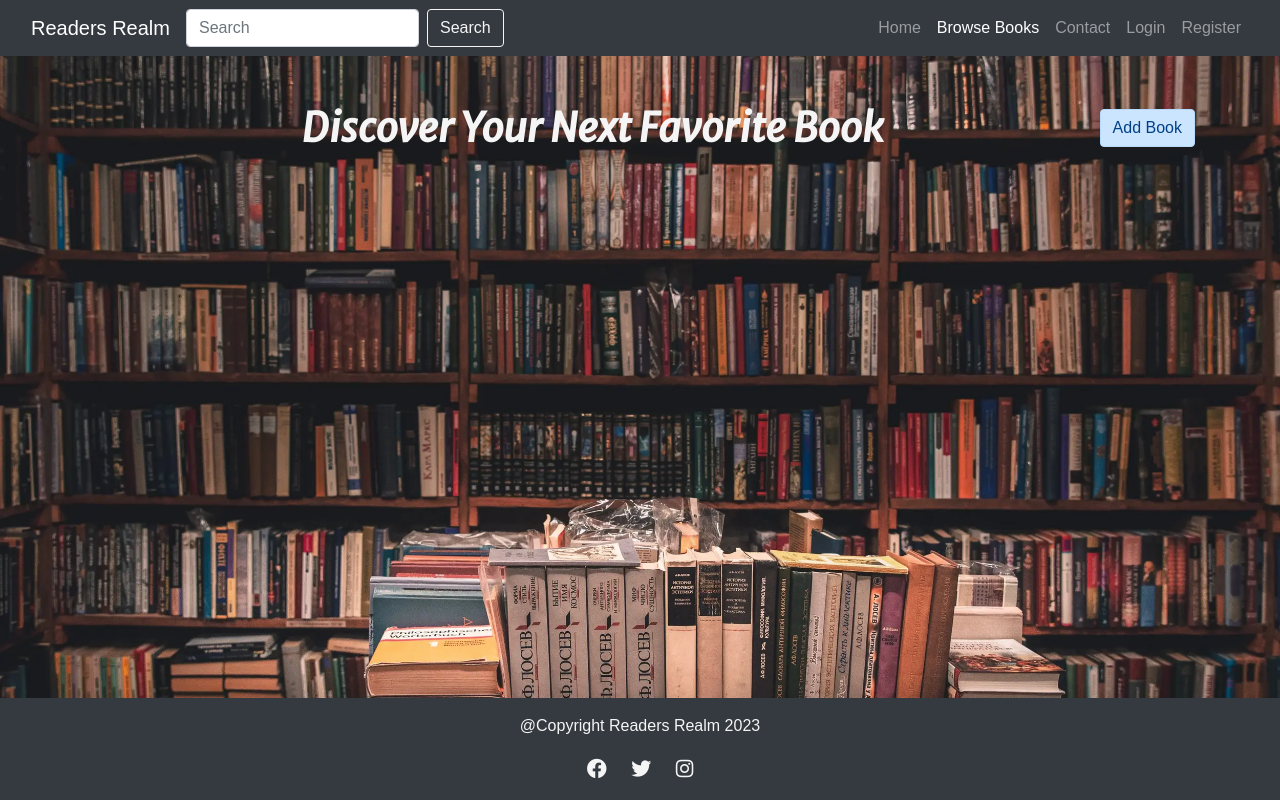
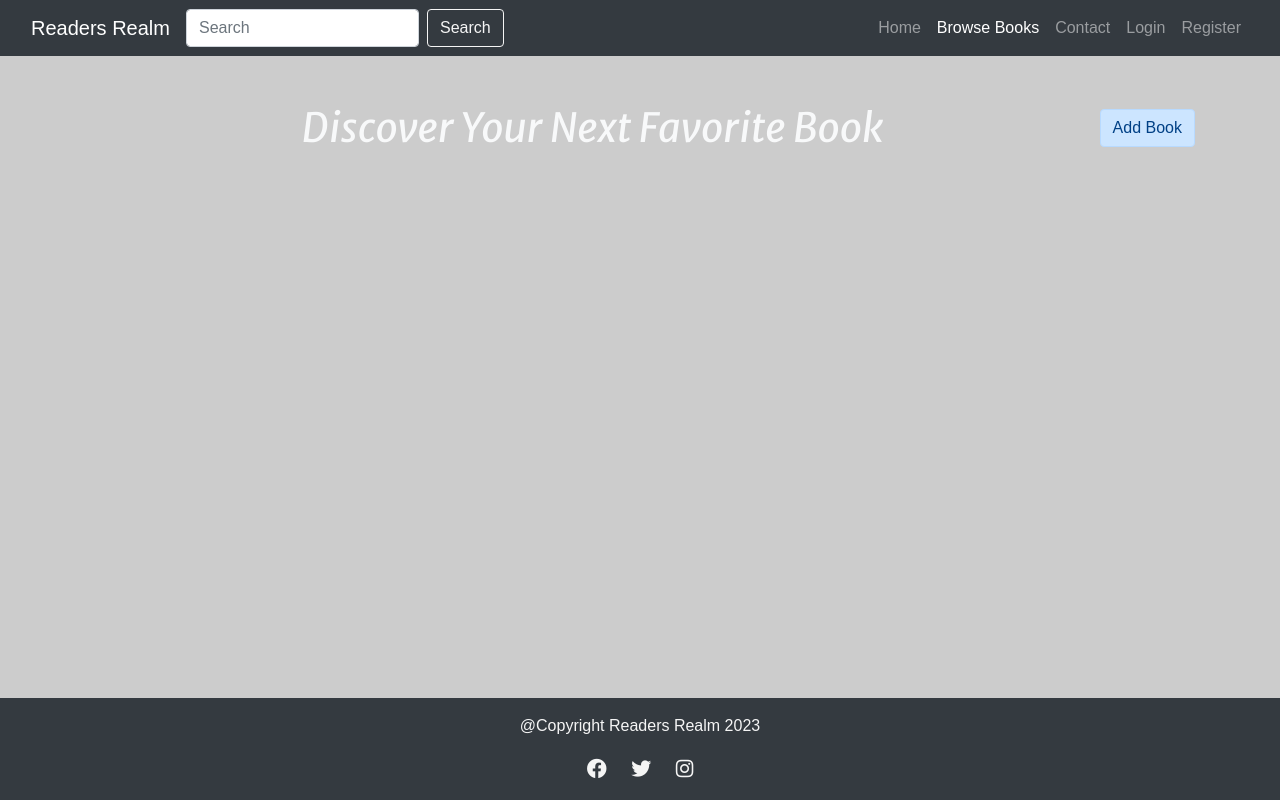
Before and after one commit to Craig-Hudson/online-book-review, a Flask app: page /browse_books in a window 1280 px wide. Run offline with Flask 2, Linux system fonts and the light colour scheme; data that the repository does not hold is empty.

Commit message:
TEST: adjust font color and boldness to try to fix contrast error

```diff
--- a/readersrealm/templates/base.html
+++ b/readersrealm/templates/base.html
@@ -15,7 +15,7 @@
         </script>
         <title>Readers Realm</title>
     </head>
-    <body class="bg-image">
+    <body>
         <!-- Bootstrap Navigation Links, with Burger Icon for smaller devices -->
         <header class="navbar navbar-expand-lg navbar-dark bg-dark fixed-top">
             <div class="container-fluid">
--- a/readersrealm/templates/browse-books.html
+++ b/readersrealm/templates/browse-books.html
@@ -2,7 +2,7 @@
 
 {% block content %}
 <div class="page-title d-flex align-items-center flex-column flex-lg-row">
-    <h1 class="text-center mt-5 mb-5 flex-grow-1 font-weight-bolder">Discover Your Next Favorite Book</h1>
+    <h1 class="text-center mt-5 mb-5 flex-grow-1 text-light font-weight-lighter">Discover Your Next Favorite Book</h1>
 
     {% if not session.get('user_id') %}
         <!-- Add Book button with data-toggle and data-target attributes -->
```
